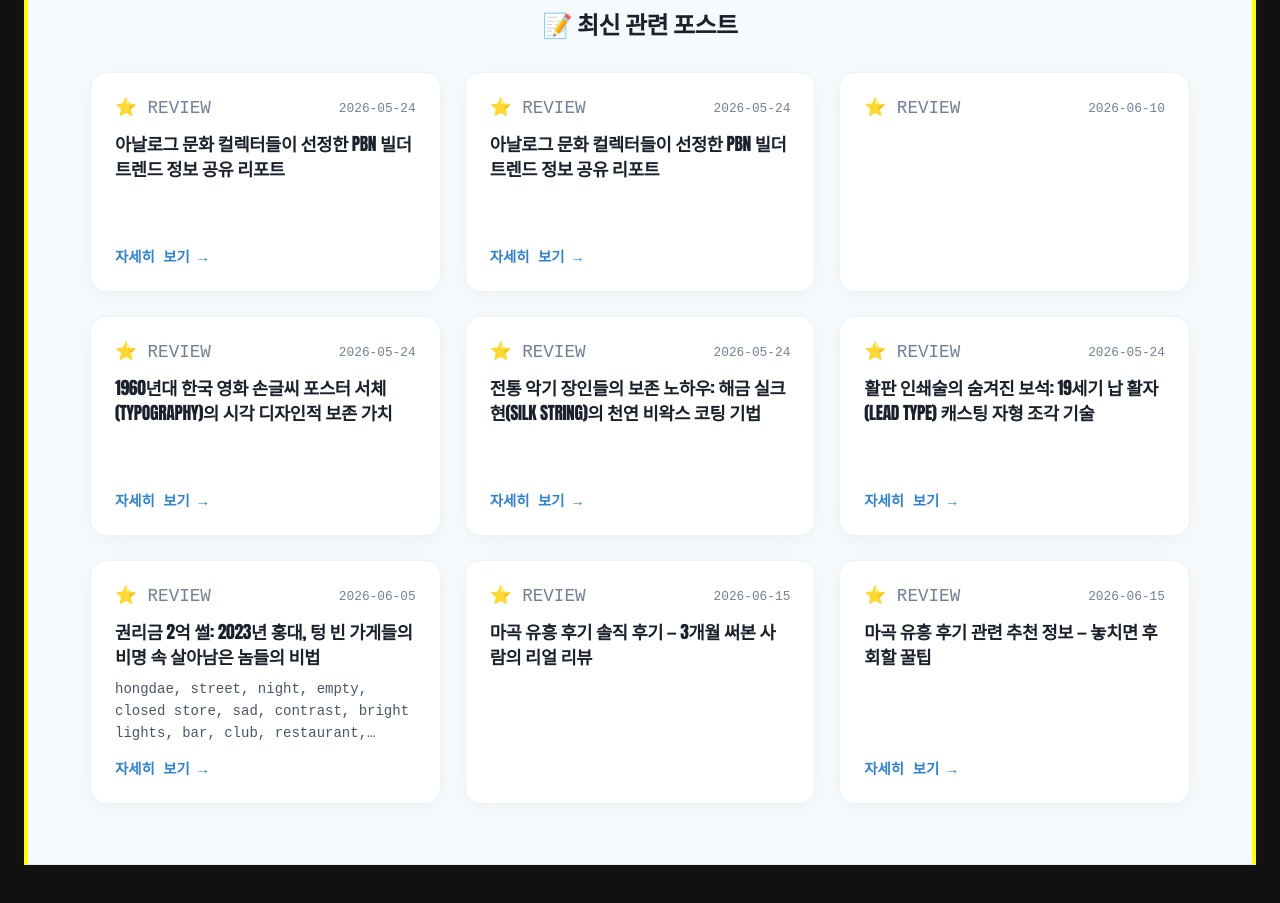
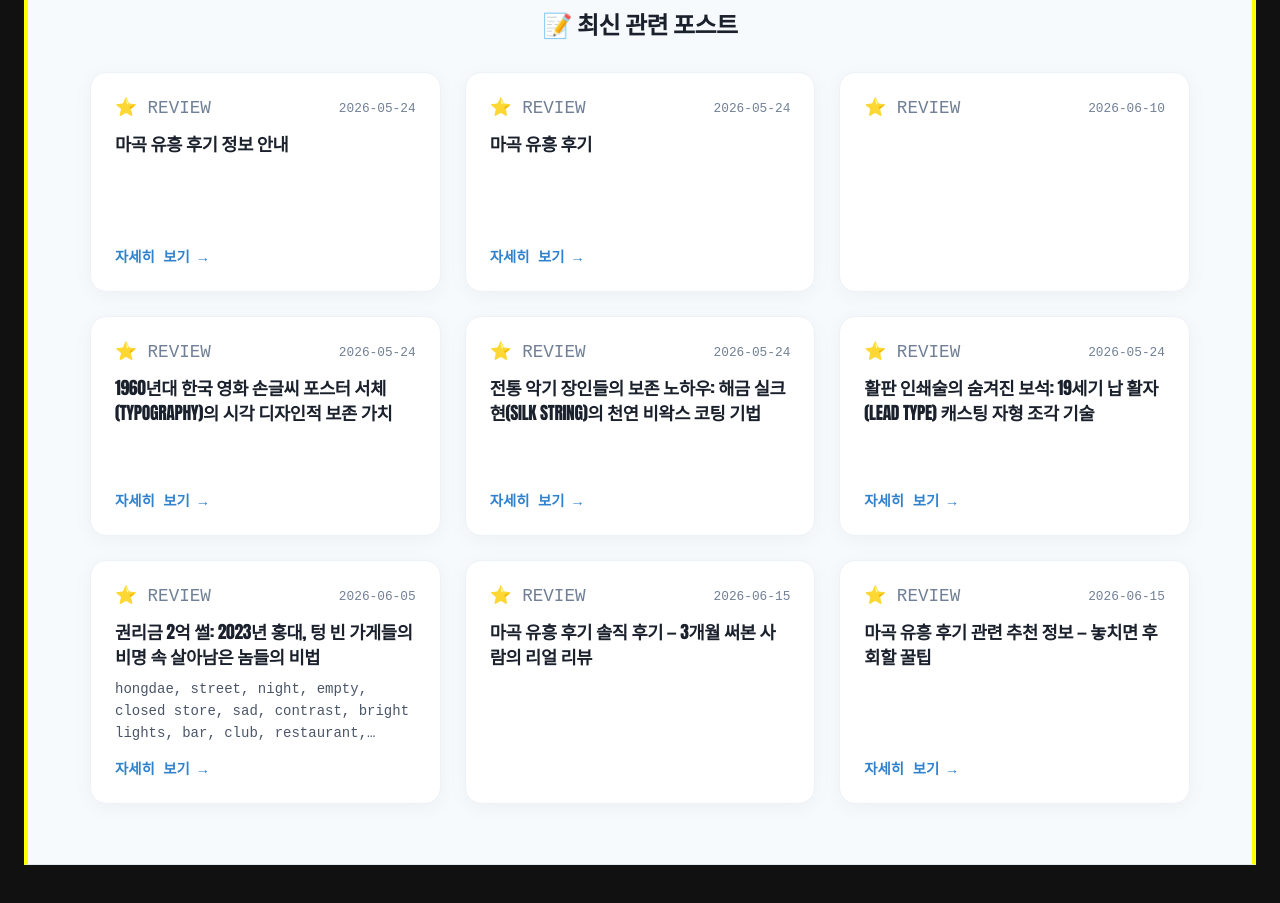
Before and after one commit to dydrkrtks7-cmd/bp-t3b05-mg-night-rv, a plain HTML site: page index.html in a window 1280 px wide. Shown: the part 2340-3243 px from the top of the page. Drawn offline with Linux system fonts and the light colour scheme.

Commit message:
deploy: garbage-free snapshot 2026-08-10T08:12:57.905Z

```diff
--- a/index.html
+++ b/index.html
@@ -568,7 +568,7 @@
  <span>⭐ REVIEW</span>
  <time datetime="2026-05-24">2026-05-24</time>
  </div>
- <h4 style="font-size:1.1rem;font-weight:700;color:#1a202c;margin-bottom:8px;line-height:1.4">아날로그 문화 컬렉터들이 선정한 PBN 빌더 트렌드 정보 공유 리포트</h4>
+ <h4 style="font-size:1.1rem;font-weight:700;color:#1a202c;margin-bottom:8px;line-height:1.4">마곡 유흥 후기 정보 안내</h4>
 
  </div>
  <a href="posts/juice-1.html" style="align-self:flex-start;text-decoration:none;color:#3182ce;font-size:0.9rem;font-weight:600;transition:color 0.2s" onmouseover="this.style.color='#2b6cb0'" onmouseout="this.style.color='#3182ce'">자세히 보기 →</a>
@@ -579,7 +579,7 @@
  <span>⭐ REVIEW</span>
  <time datetime="2026-05-24">2026-05-24</time>
  </div>
- <h4 style="font-size:1.1rem;font-weight:700;color:#1a202c;margin-bottom:8px;line-height:1.4">아날로그 문화 컬렉터들이 선정한 PBN 빌더 트렌드 정보 공유 리포트</h4>
+ <h4 style="font-size:1.1rem;font-weight:700;color:#1a202c;margin-bottom:8px;line-height:1.4">마곡 유흥 후기</h4>
 
  </div>
  <a href="posts/juice-2.html" style="align-self:flex-start;text-decoration:none;color:#3182ce;font-size:0.9rem;font-weight:600;transition:color 0.2s" onmouseover="this.style.color='#2b6cb0'" onmouseout="this.style.color='#3182ce'">자세히 보기 →</a>
```
